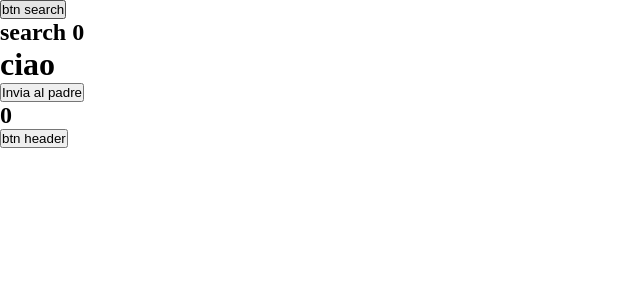
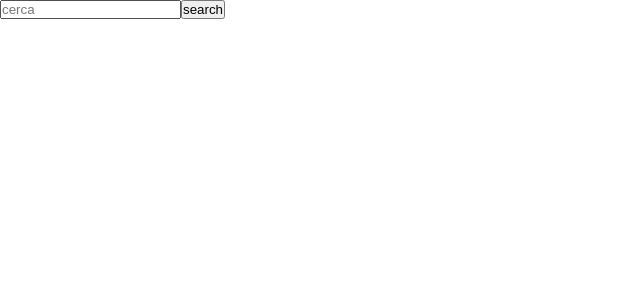
Before and after one commit to Domenico-lel/vite-boolflix, a Vue app: page / in a window 1280 px wide. Shown: the top 300 px of the page, without its empty margins (0-640 px from the left). Built offline with nearby package versions, Linux system fonts and the light colour scheme.

Commit message:
add film in page - lingue

```diff
--- a/src/App.vue
+++ b/src/App.vue
@@ -1,14 +1,41 @@
 <script>
+import axios from "axios";
+
 import AppHeader from "./components/AppHeader.vue";
-import AppSearch from "./components/AppSearch.vue";
+import AppMain from "./components/AppMain.vue";
+import { store } from "./store";
 export default {
   name: "App",
-  components: { AppHeader, AppSearch },
+  components: { AppHeader, AppMain },
+  data() {
+    return {
+      store,
+    };
+  },
+  methods: {
+    handleSearchEvent() {
+      axios
+        .get("https://api.themoviedb.org/3/search/movie", {
+          params: {
+            api_key: "0b1d9ed99a9aca1ff9756c3ae887b688",
+            query: this.store.searchText,
+            language: "it-IT",
+          },
+        })
+        .then((response) => {
+          this.store.movies = response.data.results;
+          console.log(response);
+          this.store.movies = response.data.results;
+        });
+    },
+  },
+  created() { },
 };
 </script>
 
 <template>
-  <AppHeader />
+  <AppHeader @performSearch="handleSearchEvent" />
+  <AppMain />
 </template>
 
 <style lang="scss">
--- a/src/components/AppHeader.vue
+++ b/src/components/AppHeader.vue
@@ -1,29 +1,21 @@
 <script>
-import AppSearch from "./AppSearch.vue";
 import { store } from "../store";
 export default {
     name: "AppHeader",
-    components: { AppSearch },
+
     data() {
         return {
             store,
         };
     },
-    methods: {
-        testMess(parametro, num) {
-            console.log("hey", parametro, num);
-        },
-
-        incrementa() {
-            this.store.counter++;
-        },
-    },
+    methods: {},
 };
 
 </script>
 <template>
-    <AppSearch message="ciao" @eventodalfiglio="testMess" />
-    <h2>{{ store.counter }}</h2>
-    <button @click="incrementa">btn header</button>
+    <div>
+        <input type="text" v-model="store.searchText" placeholder="cerca" />
+        <button @click="$emit('performSearch')">search</button>
+    </div>
 </template>
 <style scoped></style>
--- /dev/null
+++ b/src/components/AppMain.vue
@@ -0,0 +1,35 @@
+<script>
+import { store } from "../store";
+export default {
+    name: "AppMain",
+    data() {
+        return {
+            store,
+        };
+    },
+    props: {},
+    methods: {
+        getFlag(lang) {
+            if (lang == "en") {
+                lang = "uk";
+            } else if (lang == "pt") {
+                lang = "po";
+            }
+            const flag = `https://www.worldometers.info//img/flags/small/tn_${lang}-flag.gif`;
+            return flag;
+        },
+    },
+};
+</script>
+<template>
+    <main>
+        <div v-for="movie in store.movies">
+            <h2>{{ movie.title }}</h2>
+            <h5>{{ movie.original_title }}</h5>
+            <img :src="getFlag(movie.original_language)" />
+            <p>{{ movie.original_language }}</p>
+            <p>{{ movie.vote_average }}</p>
+        </div>
+    </main>
+</template>
+<style scoped></style>
--- a/src/components/AppSearch.vue
+++ /dev/null
@@ -1,28 +0,0 @@
-<script>
-import { store } from "../store";
-
-export default {
-    name: "AppSearch",
-    data() {
-        return {
-            store,
-        };
-    },
-    props: {
-        message: String,
-    },
-
-    methods: {
-        incrementa() {
-            this.store.counter++;
-        },
-    },
-};
-</script>
-<template>
-    <button @click="incrementa">btn search</button>
-    <h2>search {{ store.counter }}</h2>
-    <h1>{{ message }}</h1>
-    <button @click="$emit('eventodalfiglio', 'tvb', 5)">Invia al padre</button>
-</template>
-<style scoped></style>
--- a/src/store.js
+++ b/src/store.js
@@ -1,5 +1,7 @@
 import { reactive } from "vue";
 
 export const store = reactive({
-    counter: 0,
+    searchText: "",
+    movies: [],
+    series: [],
 });
```
